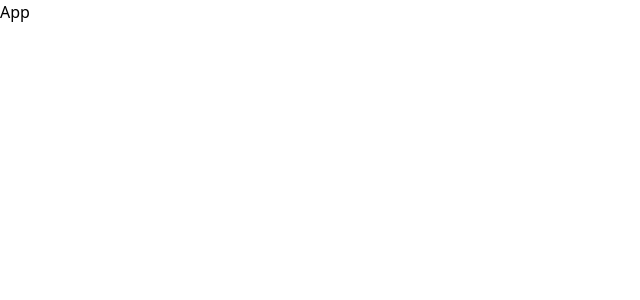
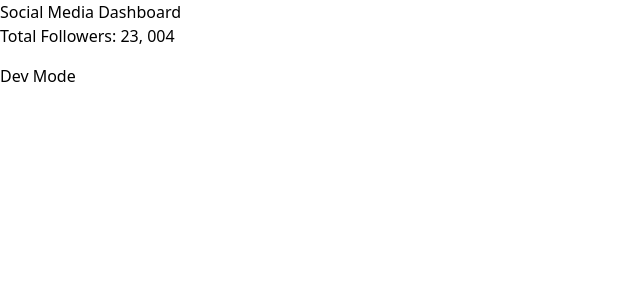
Before and after one commit to CK-EmbPro/ReactForPortfolio, a React (Vite) app in the folder SocialMediaLandingPage/: page / in a window 1280 px wide. Shown: the top 300 px of the page, without its empty margins (0-640 px from the left). Built offline with nearby package versions, Linux system fonts and the light colour scheme.

Commit message:
Working on switching color theme feature

```diff
--- a/SocialMediaLandingPage/src/App.tsx
+++ b/SocialMediaLandingPage/src/App.tsx
@@ -1,7 +1,13 @@
+import Header from "./components/Header"
+import Switch from "./components/Switch"
 
 const App = () => {
   return (
-    <div>App</div>
+    <div>
+      <Header>
+        <Switch />
+      </Header>
+    </div>
   )
 }
 
--- a/SocialMediaLandingPage/src/components/Header.tsx
+++ b/SocialMediaLandingPage/src/components/Header.tsx
@@ -1,7 +1,18 @@
+import "../styles/header.css"
 
-const Header = () => {
+type HeaderProps = {
+    children: React.ReactNode
+}
+const Header = ({children}: HeaderProps) => {
   return (
-    <div>Header</div>
+    <div>
+        <div>
+            <p>Social Media Dashboard</p>
+            <p>Total Followers: 23, 004</p>
+        </div>
+
+        {children}
+    </div>
   )
 }
 
--- /dev/null
+++ b/SocialMediaLandingPage/src/components/Switch.tsx
@@ -0,0 +1,17 @@
+import { useRef } from "react"
+import "../styles/switch.css"
+
+const Switch = () => {
+    const ref = useRef<HTMLInputElement>(null)
+  return (
+    <div className="dark-mode">
+        <p>Dev Mode</p>
+        <input ref={ref}  className="checkbox" type="checkbox" id="colortheme" />
+        <label className="switch" htmlFor="colortheme">
+
+        </label>
+    </div>
+  )
+}
+
+export default Switch
--- /dev/null
+++ b/SocialMediaLandingPage/src/styles/switch.css
@@ -0,0 +1,38 @@
+.dark-mode{
+    display: flex;
+    justify-content: space-between;
+    padding-top: 1em;
+}
+
+.checkbox{
+    display: none;
+
+}
+
+.checkbox:checked ~ .switch::before{
+    transform: translateX(40px);
+}
+
+.switch{
+    height: 40px;
+    display: block;
+    border-radius: 20px;
+    background-color: var(--switch);
+    width: 80px;
+    padding: 5px;
+    box-sizing: border-box;
+    cursor: pointer;
+    user-select: none;
+}
+
+.switch::before{
+    content: "";
+    display: block;
+    width: 30px;
+    height: 30px;
+    background: var(--switchSpinner);
+    border-radius: 50%;
+    transform: translateX(0px);
+    transition: 0.3s;
+
+}
```
